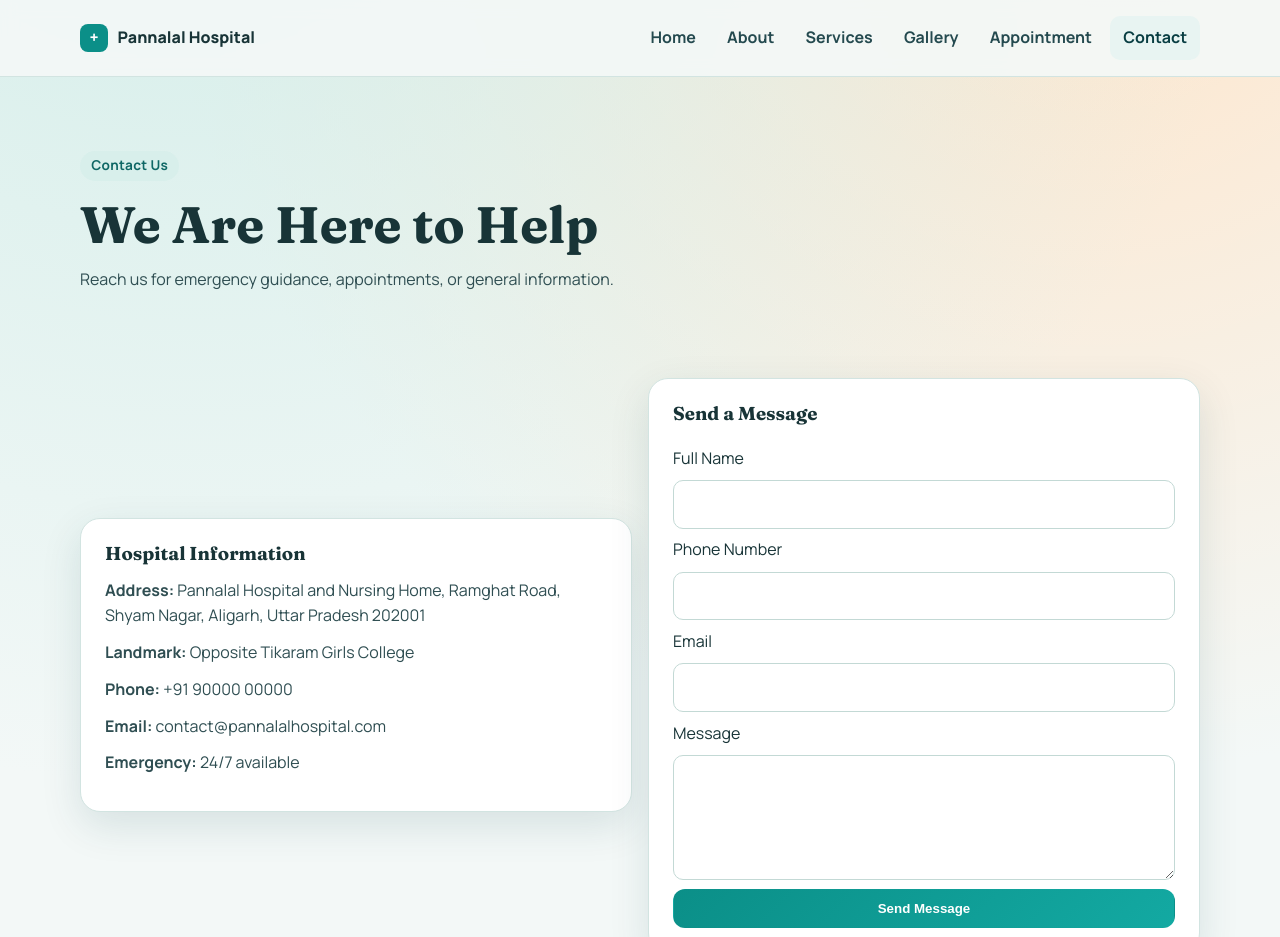
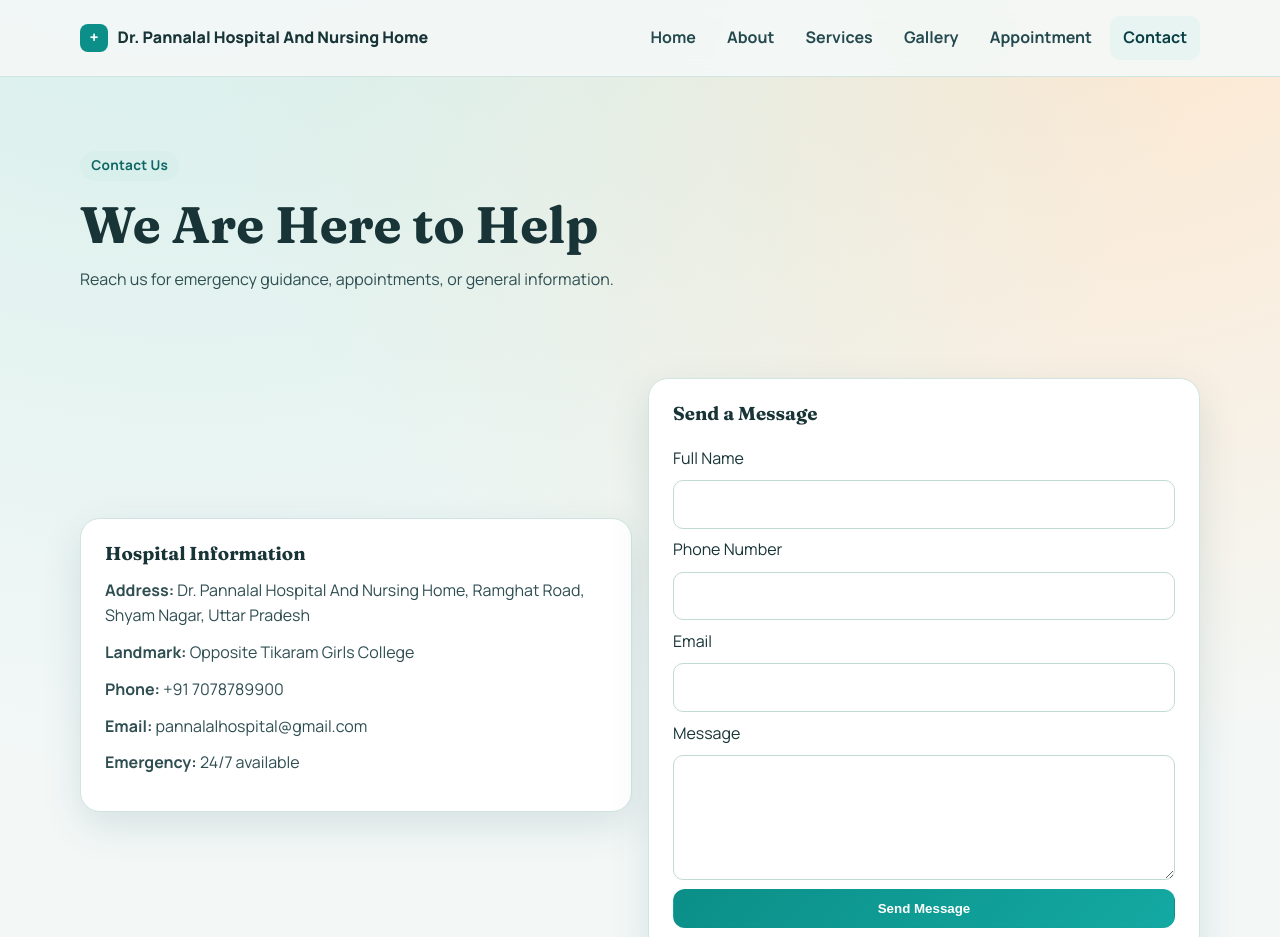
Before and after one commit to KRAZYGAMERYT195/pannalalhospital, a plain HTML site: page contact.html in a window 1280 px wide. Shown: the top 937 px of the page. Drawn offline with Linux system fonts and the light colour scheme.

Commit message:
Update contact details and map query

```diff
--- a/contact.html
+++ b/contact.html
@@ -15,7 +15,7 @@
   <body>
     <header class="site-header">
       <div class="container nav-wrap">
-        <a class="brand" href="index.html"><span class="brand-mark">+</span><span>Pannalal Hospital</span></a>
+        <a class="brand" href="index.html"><span class="brand-mark">+</span><span>Dr. Pannalal Hospital And Nursing Home</span></a>
         <button class="nav-toggle" aria-label="Toggle navigation">Menu</button>
         <nav class="site-nav">
           <a href="index.html">Home</a>
@@ -41,10 +41,10 @@
         <div class="container split contact-layout">
           <div class="card contact-card">
             <h3>Hospital Information</h3>
-            <p><strong>Address:</strong> Pannalal Hospital and Nursing Home, Ramghat Road, Shyam Nagar, Aligarh, Uttar Pradesh 202001</p>
+            <p><strong>Address:</strong> Dr. Pannalal Hospital And Nursing Home, Ramghat Road, Shyam Nagar, Uttar Pradesh</p>
             <p><strong>Landmark:</strong> Opposite Tikaram Girls College</p>
-            <p><strong>Phone:</strong> +91 90000 00000</p>
-            <p><strong>Email:</strong> contact@pannalalhospital.com</p>
+            <p><strong>Phone:</strong> +91 7078789900</p>
+            <p><strong>Email:</strong> pannalalhospital@gmail.com</p>
             <p><strong>Emergency:</strong> 24/7 available</p>
           </div>
           <form class="card form" name="contact" method="POST" action="/contact-success.html" data-netlify="true" netlify-honeypot="bot-field">
@@ -71,7 +71,7 @@
             <p>Patients and visitors can use this map to quickly locate Pannalal Hospital.</p>
             <iframe
               title="Pannalal Hospital Location on Google Maps"
-              src="https://www.google.com/maps?q=Pannalal+Hospital+and+Nursing+Home,+Ramghat+Road,+Shyam+Nagar,+Aligarh,+Uttar+Pradesh+202001&output=embed"
+              src="https://www.google.com/maps?q=Dr.+Pannalal+Hospital+And+Nursing+Home,+Ramghat+Road,+Shyam+Nagar,+Uttar+Pradesh&output=embed"
               loading="lazy"
               referrerpolicy="no-referrer-when-downgrade"
             ></iframe>
```
